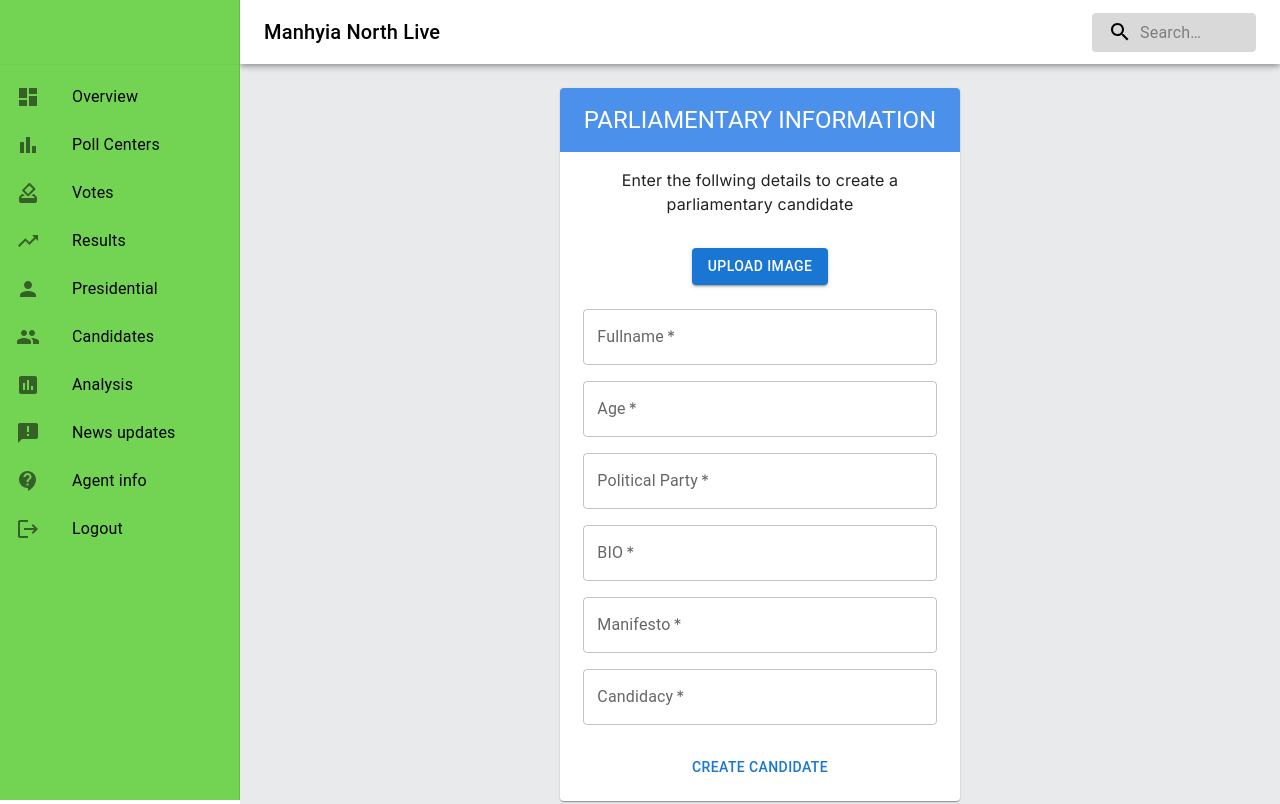
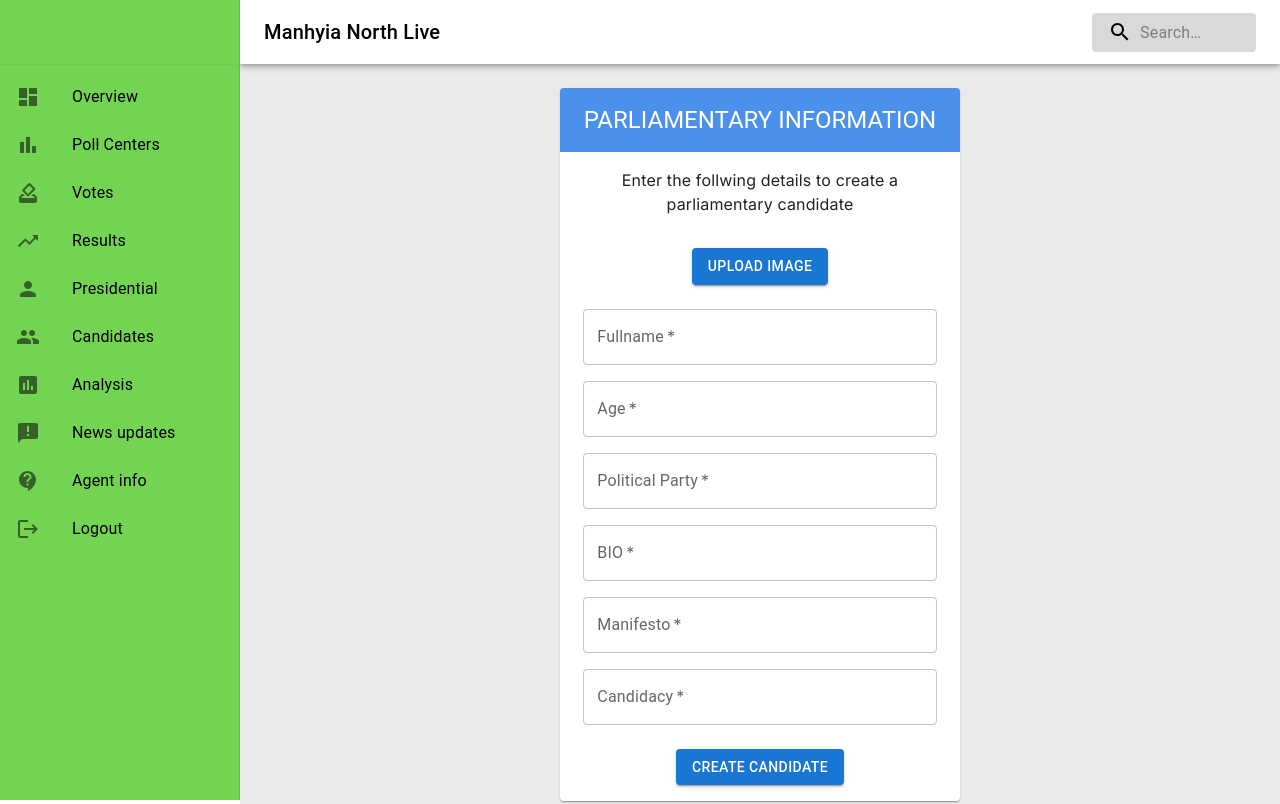
Before and after one commit to Shykid1/manhyia-north-live, a React (Vite) app in the folder client/: page /dashboard/candidates in a window 1280 px wide. Shown: the top 804 px of the page. Built offline with nearby package versions, Linux system fonts and the light colour scheme; sample sign-in values are in the browser's storage.

Commit message:
Fix typo in button variant

```diff
--- a/client/src/views/Dashboard/Candidates/Candidates.jsx
+++ b/client/src/views/Dashboard/Candidates/Candidates.jsx
@@ -154,7 +154,7 @@ const DashPaliamentary = () => {
               onChange={handleChange}
             />
             <Button
-              varient="contained"
+              variant="contained"
               sx={{ margin: 2 }}
               type="submit"
               disabled={isLoading}
```
